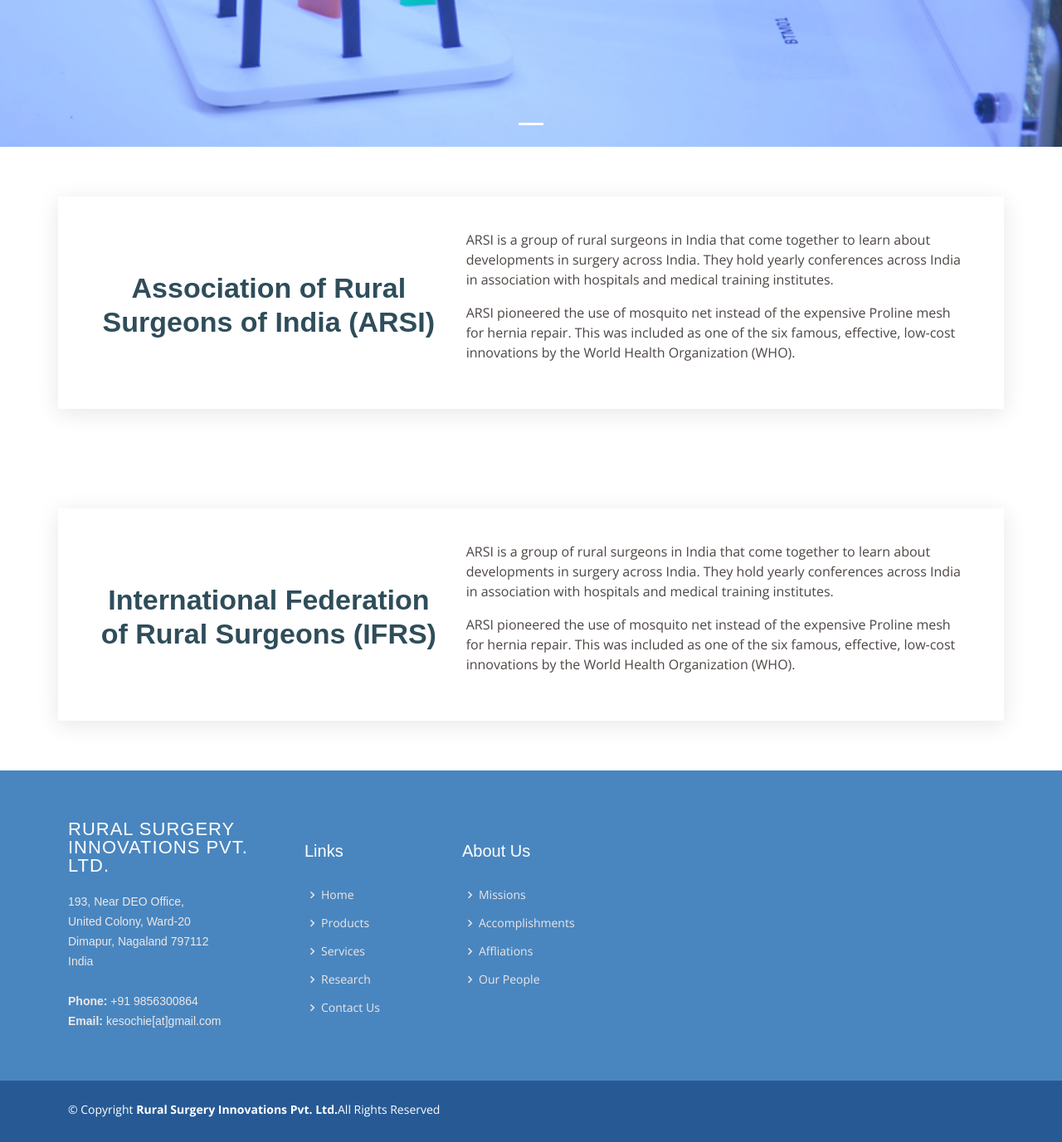
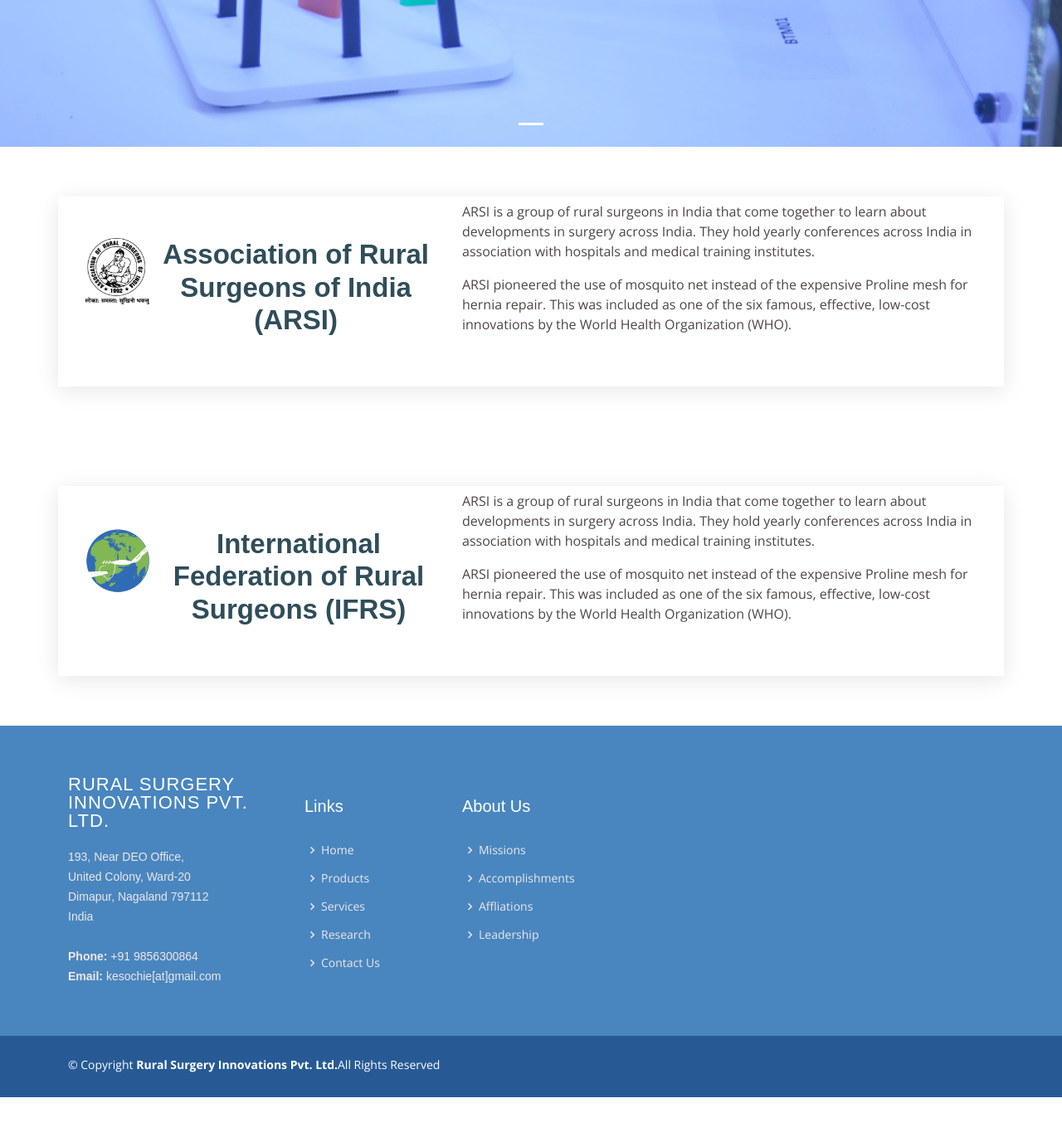
Before and after one commit to keg504/RSI-website, a Flask app: page /affiliates in a window 1280 px wide. Shown: the part 653-2030 px from the top of the page at 83% size. After the commit the page ends 1976 px from the top, so only its background shows below. Run offline with Flask 2, Linux system fonts and the light colour scheme; some libraries are stand-ins or nearby versions; some web fonts are replaced.

Commit message:
research affliation and our people page

```diff
--- a/app.py
+++ b/app.py
@@ -52,6 +52,10 @@
 def affiliates():
     return render_template("affiliates.html")
 
+@app.route("/leadership")
+def leadership():
+    return render_template("leadership.html")
+
 @app.route("/contact_us", methods=["GET", "POST"])
 def contact_us():
     return render_template("contact_us.html")
--- a/static/css/style.css
+++ b/static/css/style.css
@@ -1029,17 +1029,26 @@
   position: relative;
   box-shadow: 0 5px 25px 0 rgba(214, 215, 216, 0.6);
   background: #fff;
-  padding: 40px;
+  padding-bottom: 40px;
   /* z-index: 10; */
+}
+.affiliates .content img {
+  max-width: 300px;
+  max-height: 80px;
+  text-align: center;
+  margin-top: 50px;
+  margin-left: 20px;
 }
 /* .affiliates .content {
   padding: 30px 30px 30px 0;
 } */
 .affiliates .content h3 {
-  font-weight: 700;
-  font-size: 34px;
+  font-weight: 650;
+  font-size: 33px;
   color: #2f4d5a;
   text-align: center;
+  margin-left: 15px;
+  margin-right: 15px;
   margin-top: 50px;
   /* margin-bottom: 30px; */
 }
--- a/templates/about.html
+++ b/templates/about.html
@@ -71,7 +71,7 @@
           <div class="col-lg-7 about-img" style="background-image: url(assets/img/about.jpg);"></div>
 
           <div class="col-lg-7">
-            <h2>Consequatur eius et magnam</h2>
+          <h2>Consequatur eius et magnam</h2>
             <div class="our-story">
               <h4>Est 1988</h4>
               <h3>Our Story</h3>
@@ -83,10 +83,10 @@
               </ul>
               <p>Vitae autem velit excepturi fugit. Animi ad non. Eligendi et non nesciunt suscipit repellendus porro in quo eveniet. Molestias in maxime doloremque.</p>
 
-              <div class="watch-video d-flex align-items-center position-relative">
+              <!-- <div class="watch-video d-flex align-items-center position-relative">
                 <i class="bi bi-play-circle"></i>
                 <a href="https://www.youtube.com/watch?v=LXb3EKWsInQ" class="glightbox stretched-link">Watch Video</a>
-              </div>
+              </div> -->
             </div>
           </div>
 
--- a/templates/affiliates.html
+++ b/templates/affiliates.html
@@ -39,6 +39,9 @@
           <div class="row no-gutters">
             <div class="content col-xl-5 d-flex align-items-stretch" data-aos="fade-up">
               <div class="content">
+                <img src="static/img/arsi_logo2.gif" alt="" class="img-fluid">
+              </div>
+              <div class="content">
                 <h3>Association of Rural Surgeons of India (ARSI)</h3>
                 <!-- <p>
                   Learn more on their website.
@@ -71,6 +74,9 @@
           <div class="row no-gutters">
             <div class="content col-xl-5 d-flex align-items-stretch" data-aos="fade-up">
               <div class="content">
+                <img src="static/img/header-logo.png" alt="" class="img-fluid">
+              </div>
+              <div class="content">
                 <h3>International Federation of Rural Surgeons (IFRS)</h3>
                 <!-- <p>
                   Learn more on their website.
--- a/templates/layout.html
+++ b/templates/layout.html
@@ -68,7 +68,7 @@
                 </ul>
               </li> -->
               <li><a href="/affiliates">Affiliations</a></li>
-              <li><a href="/people">Our People</a></li>
+              <li><a href="/leadership">Leadership</a></li>
             </ul>
           </li>
           <li><a class="navlink" href="/test_form">Contact Us</a></li>
@@ -124,7 +124,7 @@
               <li><i class="bx bx-chevron-right"></i> <a href="/about">Missions</a></li>
               <li><i class="bx bx-chevron-right"></i> <a href="/accomplishments">Accomplishments</a></li>
               <li><i class="bx bx-chevron-right"></i> <a href="/affliates">Affliations</a></li>
-              <li><i class="bx bx-chevron-right"></i> <a href="/people">Our People</a></li>
+              <li><i class="bx bx-chevron-right"></i> <a href="/people">Leadership</a></li>
 
             </ul>
           </div>
```
Also changed, not shown: templates/leadership.html (added, +77 -0 lines), templates/research.html (+11 -6 lines), static/img/arsi_logo2.gif (added), static/img/header-logo.png (added).
